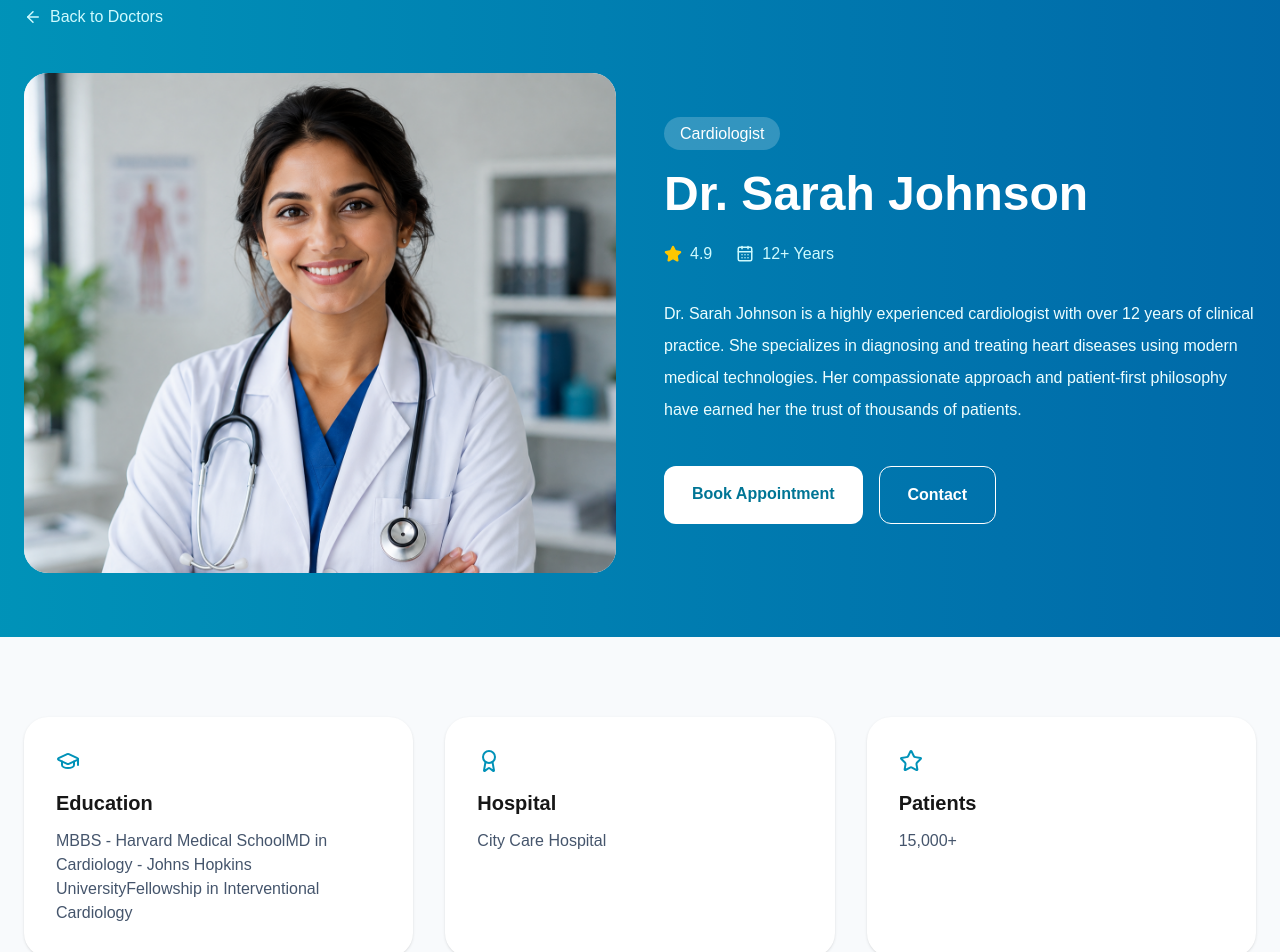
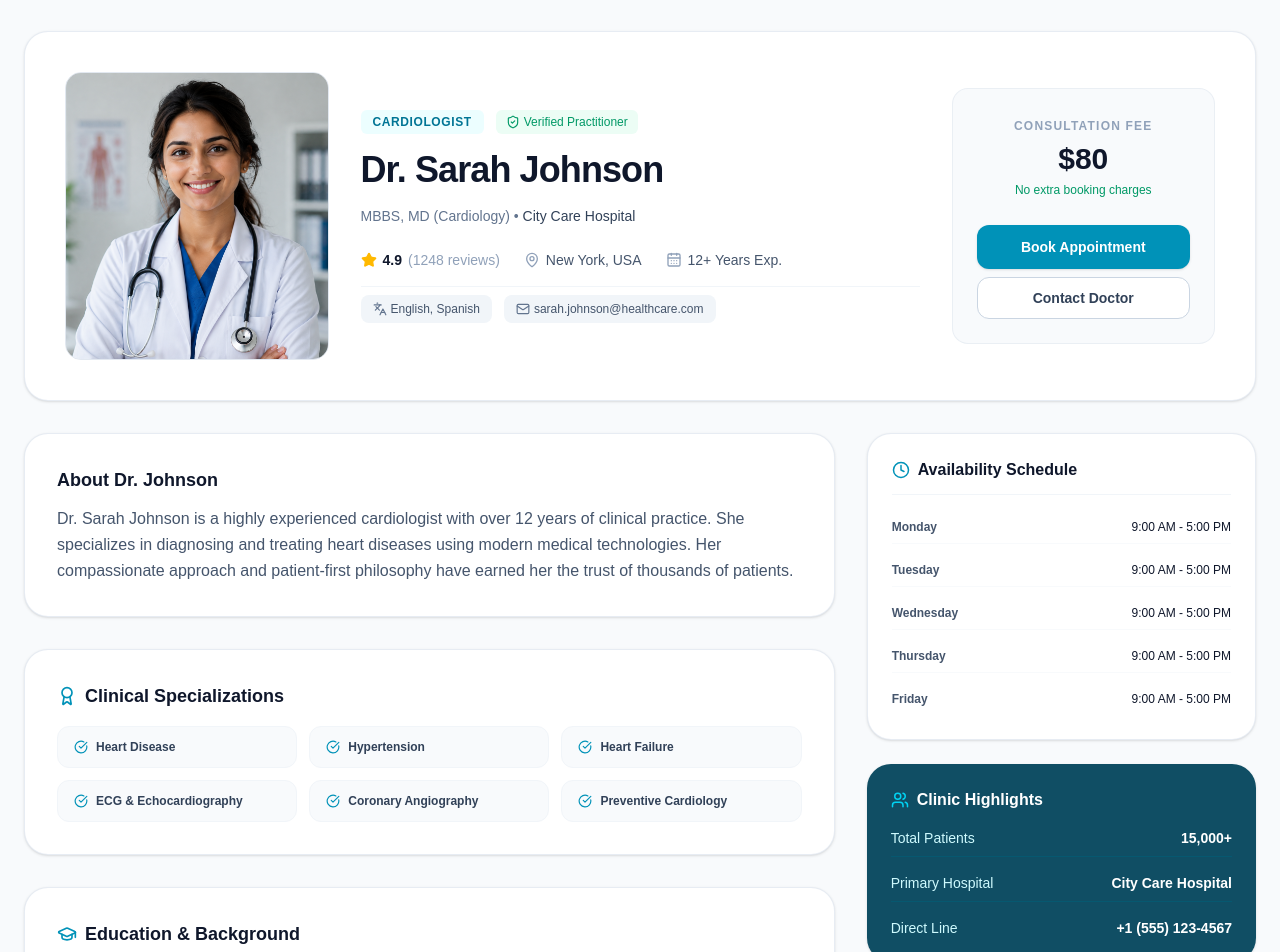
Before and after one commit to rashelmahomud/helth-care, a Next.js app: page /doctors/1 in a window 1280 px wide. Shown: the part 140-1092 px from the top of the page. Built offline with nearby package versions, Linux system fonts and the light colour scheme.

Commit message:
added update design doctor profile

```diff
--- a/src/app/doctors/[id]/page.tsx
+++ b/src/app/doctors/[id]/page.tsx
@@ -1,66 +1,56 @@
 import Image from "next/image";
 import Link from "next/link";
-import { Star, CalendarDays, GraduationCap, Award, ArrowLeft } from "lucide-react";
+import {
+    Star,
+    CalendarDays,
+    GraduationCap,
+    Award,
+    ArrowLeft,
+    MapPin,
+    Phone,
+    Mail,
+    Clock,
+    Languages,
+    CheckCircle,
+    Building2,
+    Users,
+    ShieldCheck
+} from "lucide-react";
 import { Doctor } from "@/src/types/doctors";
 
+// Mock data array (kept as provided in your prompt)
 const doctors: Doctor[] = [
 
     {
 
         id: 1,
-
         name: "Dr. Sarah Johnson",
-
         specialty: "Cardiologist",
-
         experience: "12+ Years",
-
         rating: 4.9,
-
         reviews: 1248,
-
         image: "/images/doctor.png",
-
         hospital: "City Care Hospital",
-
         degree: "MBBS, MD (Cardiology)",
-
         patients: "15,000+",
-
         email: "sarah.johnson@healthcare.com",
-
         phone: "+1 (555) 123-4567",
-
         location: "New York, USA",
-
         consultationFee: "$80",
-
         languages: ["English", "Spanish"],
-
         availability: "Mon - Fri (9:00 AM - 5:00 PM)",
-
         about:
-
             "Dr. Sarah Johnson is a highly experienced cardiologist with over 12 years of clinical practice. She specializes in diagnosing and treating heart diseases using modern medical technologies. Her compassionate approach and patient-first philosophy have earned her the trust of thousands of patients.",
-
         education: [
-
             "MBBS - Harvard Medical School",
-
             "MD in Cardiology - Johns Hopkins University",
-
             "Fellowship in Interventional Cardiology",
-
         ],
 
         specializations: [
-
             "Heart Disease",
-
             "Hypertension",
-
             "Heart Failure",
-
             "ECG & Echocardiography",
 
             "Coronary Angiography",
@@ -109,7 +99,7 @@ const doctors: Doctor[] = [
 
         reviews: 986,
 
-        image: "/images/doctor-03.png",
+        image: "/images/doctor-02.png",
 
         hospital: "Neuro Care Institute",
 
@@ -201,7 +191,7 @@ const doctors: Doctor[] = [
 
         reviews: 1134,
 
-        image: "/images/doctor-02.png",
+        image: "/images/doctor-03.png",
 
         hospital: "Children's Medical Center",
 
@@ -371,110 +361,229 @@ const doctors: Doctor[] = [
 
 ];
 
+export default async function DoctorProfile({ params }: { params: Promise<{ id: string }>; }) {
 
-export default async function DoctorProfile({
-    params,
-}: {
-    params: Promise<{ slug: string }>;
-}) {
-    const { slug } = await params;
+    const { id } = await params;
 
-    const doctor = doctors.find((d) => d.id.toString() === slug) ?? doctors[0];
+    const doctor = doctors.find((d) => d.id.toString() == id) ?? doctors[0];
 
     return (
-        <main className="bg-slate-50">
-            <section className="bg-gradient-to-r from-cyan-600 to-sky-700 py-16">
-                <div className="mx-auto max-w-7xl px-6">
+        <main className="min-h-screen bg-[#F8FAFC] pb-24 text-slate-800">
+            {/* Top Navigation bar */}
+            <div className="bg-white border-b border-slate-200/80">
+                <div className="mx-auto max-w-7xl px-6 py-4">
                     <Link
                         href="/doctors"
-                        className="inline-flex items-center gap-2 text-cyan-100 hover:text-white"
+                        className="inline-flex items-center gap-2 text-sm font-semibold text-slate-600 hover:text-cyan-600 transition"
                     >
-                        <ArrowLeft size={18} />
-                        Back to Doctors
+                        <ArrowLeft size={16} />
+                        Back to Doctors List
                     </Link>
+                </div>
+            </div>
 
-                    <div className="mt-10 grid items-center gap-12 lg:grid-cols-2">
-                        <div className="relative h-[500px] overflow-hidden rounded-3xl bg-white">
+            {/* Main Profile Header Card */}
+            <div className="mx-auto max-w-7xl px-6 pt-8">
+                <div className="rounded-3xl bg-white border border-slate-200/80 shadow-sm p-8 lg:p-10">
+                    <div className="grid gap-8 lg:grid-cols-12 lg:items-center">
+
+                        {/* Doctor Photo */}
+                        <div className="lg:col-span-3 flex justify-center">
+                            <div className="relative h-64 w-64 lg:h-72 lg:w-72 overflow-hidden rounded-2xl bg-slate-100 border border-slate-200 shadow-inner">
                                 <Image
                                     src={doctor.image}
                                     alt={doctor.name}
                                     fill
-                                className="object-cover"
+                                    className="object-cover object-top"
                                 />
                             </div>
+                        </div>
 
-                        <div>
-                            <span className="rounded-full bg-white/20 px-4 py-2 text-white">
+                        {/* Doctor Details */}
+                        <div className="lg:col-span-6 space-y-4">
+                            <div className="flex flex-wrap items-center gap-3">
+                                <span className="rounded-md bg-cyan-50 px-3 py-1 text-xs font-bold text-cyan-700 uppercase tracking-wider">
                                     {doctor.specialty}
                                 </span>
+                                <span className="flex items-center gap-1 text-xs font-medium text-emerald-600 bg-emerald-50 px-2.5 py-1 rounded-md">
+                                    <ShieldCheck size={14} /> Verified Practitioner
+                                </span>
+                            </div>
 
-                            <h1 className="mt-6 text-5xl font-bold text-white">
+                            <h1 className="text-3xl lg:text-4xl font-bold tracking-tight text-slate-900">
                                 {doctor.name}
                             </h1>
 
-                            <div className="mt-6 flex flex-wrap gap-6 text-cyan-100">
-                                <div className="flex items-center gap-2">
-                                    <Star className="fill-yellow-400 text-yellow-400" size={18} />
-                                    {doctor.rating}
+                            <p className="text-sm font-medium text-slate-500">
+                                {doctor.degree} • <span className="text-slate-700">{doctor.hospital}</span>
+                            </p>
+
+                            <div className="flex flex-wrap items-center gap-6 pt-2 text-sm text-slate-600">
+                                <div className="flex items-center gap-1.5 font-semibold text-slate-900">
+                                    <Star className="fill-amber-400 text-amber-400" size={16} />
+                                    <span>{doctor.rating}</span>
+                                    <span className="text-slate-400 font-normal">({doctor.reviews} reviews)</span>
                                 </div>
-
-                                <div className="flex items-center gap-2">
-                                    <CalendarDays size={18} />
-                                    {doctor.experience}
+                                <div className="flex items-center gap-1.5">
+                                    <MapPin size={16} className="text-slate-400" />
+                                    <span>{doctor.location}</span>
+                                </div>
+                                <div className="flex items-center gap-1.5">
+                                    <CalendarDays size={16} className="text-slate-400" />
+                                    <span>{doctor.experience} Exp.</span>
                                 </div>
                             </div>
 
-                            <p className="mt-8 leading-8 text-cyan-50">
-                                {doctor.about}
-                            </p>
+                            <div className="flex flex-wrap gap-3 pt-2 text-xs text-slate-600 border-t border-slate-100 mt-4">
+                                <span className="flex items-center gap-1 bg-slate-100 px-3 py-1.5 rounded-lg">
+                                    <Languages size={14} className="text-slate-500" /> {doctor.languages.join(", ")}
+                                </span>
+                                <span className="flex items-center gap-1 bg-slate-100 px-3 py-1.5 rounded-lg">
+                                    <Mail size={14} className="text-slate-500" /> {doctor.email}
+                                </span>
+                            </div>
+                        </div>
 
-                            <div className="mt-10 flex gap-4">
+                        {/* Action Box / Consultation Fee */}
+                        <div className="lg:col-span-3 flex flex-col justify-between rounded-2xl bg-slate-50 border border-slate-200/60 p-6 text-center">
+                            <div>
+                                <span className="text-xs font-bold text-slate-400 uppercase tracking-widest">Consultation Fee</span>
+                                <div className="text-3xl font-extrabold text-slate-900 mt-1">{doctor.consultationFee}</div>
+                                <span className="text-xs text-emerald-600 font-medium">No extra booking charges</span>
+                            </div>
+
+                            <div className="mt-6 space-y-2">
                                 <Link
                                     href="/appointment"
-                                    className="rounded-xl bg-white px-7 py-4 font-semibold text-cyan-700 hover:bg-slate-100"
+                                    className="block w-full rounded-xl bg-cyan-600 py-3 text-center text-sm font-semibold text-white shadow-sm hover:bg-cyan-700 transition"
                                 >
                                     Book Appointment
                                 </Link>
-
                                 <Link
                                     href="/contact"
-                                    className="rounded-xl border border-white px-7 py-4 font-semibold text-white hover:bg-white hover:text-cyan-700"
+                                    className="block w-full rounded-xl bg-white border border-slate-300 py-2.5 text-center text-sm font-semibold text-slate-700 hover:bg-slate-100 transition"
                                 >
-                                    Contact
+                                    Contact Doctor
                                 </Link>
                             </div>
                         </div>
+
                     </div>
                 </div>
-            </section>
+            </div>
 
-            <section className="mx-auto max-w-7xl px-6 py-20">
-                <div className="grid gap-8 md:grid-cols-3">
-                    <div className="rounded-3xl bg-white p-8 shadow">
-                        <GraduationCap className="mb-4 text-cyan-600" />
-                        <h3 className="text-xl font-bold">Education</h3>
-                        <p className="mt-3 text-slate-600">
-                            {doctor.education}
+            {/* Grid Layout for Content & Schedule */}
+            <div className="mx-auto max-w-7xl px-6 mt-8">
+                <div className="grid gap-8 lg:grid-cols-12">
+
+                    {/* Left Column: About, Specializations, Education */}
+                    <div className="lg:col-span-8 space-y-8">
+
+                        {/* About Section */}
+                        <div className="rounded-3xl bg-white border border-slate-200/80 p-8 shadow-sm">
+                            <h3 className="text-lg font-bold text-slate-900 mb-3">About Dr. Johnson</h3>
+                            <p className="text-slate-600 leading-relaxed text-sm lg:text-base">
+                                {doctor.about}
                             </p>
                         </div>
 
-                    <div className="rounded-3xl bg-white p-8 shadow">
-                        <Award className="mb-4 text-cyan-600" />
-                        <h3 className="text-xl font-bold">Hospital</h3>
-                        <p className="mt-3 text-slate-600">
-                            {doctor.hospital}
-                        </p>
+                        {/* Specializations */}
+                        <div className="rounded-3xl bg-white border border-slate-200/80 p-8 shadow-sm">
+                            <h3 className="text-lg font-bold text-slate-900 mb-4 flex items-center gap-2">
+                                <Award className="text-cyan-600" size={20} />
+                                Clinical Specializations
+                            </h3>
+                            <div className="grid grid-cols-2 sm:grid-cols-3 gap-3">
+                                {doctor.specializations.map((spec, i) => (
+                                    <div key={i} className="flex items-center gap-2 bg-slate-50 border border-slate-100 rounded-xl px-4 py-3 text-xs font-semibold text-slate-700">
+                                        <CheckCircle size={14} className="text-cyan-600 shrink-0" />
+                                        <span>{spec}</span>
+                                    </div>
+                                ))}
+                            </div>
                         </div>
 
-                    <div className="rounded-3xl bg-white p-8 shadow">
-                        <Star className="mb-4 text-cyan-600" />
-                        <h3 className="text-xl font-bold">Patients</h3>
-                        <p className="mt-3 text-slate-600">
-                            {doctor.patients}
-                        </p>
+                        {/* Education & Training */}
+                        <div className="rounded-3xl bg-white border border-slate-200/80 p-8 shadow-sm">
+                            <h3 className="text-lg font-bold text-slate-900 mb-4 flex items-center gap-2">
+                                <GraduationCap className="text-cyan-600" size={20} />
+                                Education & Background
+                            </h3>
+                            <div className="space-y-3">
+                                {doctor.education.map((edu, i) => (
+                                    <div key={i} className="flex items-center gap-3 p-3 rounded-xl bg-slate-50 border border-slate-100 text-sm font-medium text-slate-700">
+                                        <div className="h-2 w-2 rounded-full bg-cyan-600" />
+                                        <span>{edu}</span>
+                                    </div>
+                                ))}
                             </div>
                         </div>
-            </section>
+
+                        {/* Achievements */}
+                        <div className="rounded-3xl bg-white border border-slate-200/80 p-8 shadow-sm">
+                            <h3 className="text-lg font-bold text-slate-900 mb-4 flex items-center gap-2">
+                                <Award className="text-cyan-600" size={20} />
+                                Awards & Memberships
+                            </h3>
+                            <div className="space-y-3">
+                                {doctor.achievements.map((item, i) => (
+                                    <div key={i} className="flex items-center gap-3 text-sm font-medium text-slate-700 border-b border-slate-100 pb-3 last:border-0 last:pb-0">
+                                        <span className="h-6 w-6 rounded-full bg-amber-50 text-amber-600 flex items-center justify-center font-bold text-xs">★</span>
+                                        <span>{item}</span>
+                                    </div>
+                                ))}
+                            </div>
+                        </div>
+
+                    </div>
+
+                    {/* Right Column: Schedule Card & Quick Metrics */}
+                    <div className="lg:col-span-4 space-y-6">
+
+                        {/* Weekly Schedule */}
+                        <div className="rounded-3xl bg-white border border-slate-200/80 p-6 shadow-sm">
+                            <div className="flex items-center justify-between mb-4 pb-3 border-b border-slate-100">
+                                <h3 className="font-bold text-slate-900 flex items-center gap-2">
+                                    <Clock size={18} className="text-cyan-600" />
+                                    Availability Schedule
+                                </h3>
+                            </div>
+
+                            <div className="space-y-2.5">
+                                {doctor.schedule.map((item, i) => (
+                                    <div key={i} className="flex items-center justify-between text-xs py-2 border-b border-slate-50 last:border-0">
+                                        <span className="font-semibold text-slate-600">{item.day}</span>
+                                        <span className="font-medium text-slate-900">{item.time}</span>
+                                    </div>
+                                ))}
+                            </div>
+                        </div>
+
+                        {/* Quick Stats Block */}
+                        <div className="rounded-3xl bg-cyan-900 text-white p-6 shadow-sm">
+                            <h4 className="font-bold text-base mb-4 flex items-center gap-2">
+                                <Users size={18} className="text-cyan-400" /> Clinic Highlights
+                            </h4>
+                            <div className="space-y-4 text-sm text-cyan-100">
+                                <div className="flex justify-between items-center border-b border-cyan-800/60 pb-2">
+                                    <span>Total Patients</span>
+                                    <span className="font-bold text-white">{doctor.patients}</span>
+                                </div>
+                                <div className="flex justify-between items-center border-b border-cyan-800/60 pb-2">
+                                    <span>Primary Hospital</span>
+                                    <span className="font-bold text-white">{doctor.hospital}</span>
+                                </div>
+                                <div className="flex justify-between items-center">
+                                    <span>Direct Line</span>
+                                    <span className="font-bold text-white">{doctor.phone}</span>
+                                </div>
+                            </div>
+                        </div>
+
+                    </div>
+
+                </div>
+            </div>
         </main>
     );
 }
--- a/src/app/doctors/page.tsx
+++ b/src/app/doctors/page.tsx
@@ -114,7 +114,7 @@ const doctors: Doctor[] = [
 
         reviews: 986,
 
-        image: "/images/doctor-03.png",
+        image: "/images/doctor-02.png",
 
         hospital: "Neuro Care Institute",
 
@@ -206,7 +206,7 @@ const doctors: Doctor[] = [
 
         reviews: 1134,
 
-        image: "/images/doctor-02.png",
+        image: "/images/doctor-03.png",
 
         hospital: "Children's Medical Center",
 
```
Lines whose indentation alone changed are shown as unchanged.
